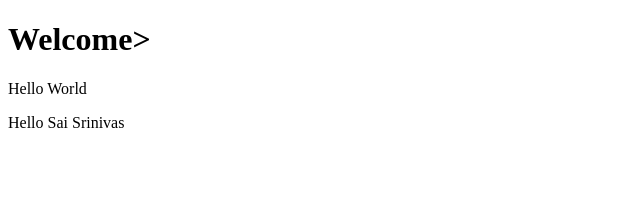
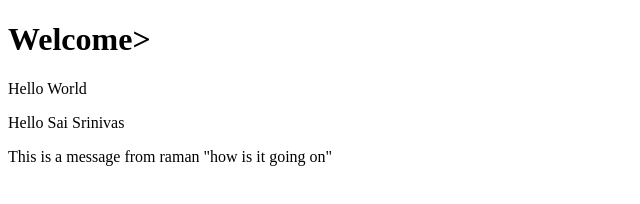
Before and after one commit to saikop99/hello-world, a plain HTML site: page HTML.html in a window 1280 px wide. Shown: the whole page, without its empty margins (0-640 px from the left). Drawn offline with Linux system fonts and the light colour scheme.

Commit message:
this is second line added by raman

```diff
--- a/HTML.html
+++ b/HTML.html
@@ -6,4 +6,5 @@
 <h1>Welcome></h1>
 <p>Hello World</p>
 <p>Hello Sai Srinivas<p>
+<p>This is a message from raman "how is it going on"</p>
 </body>
```
